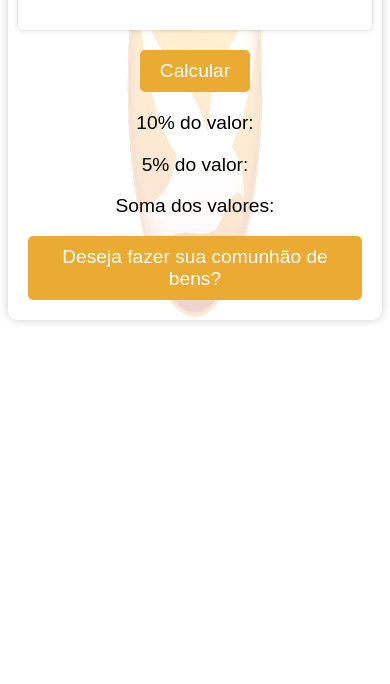
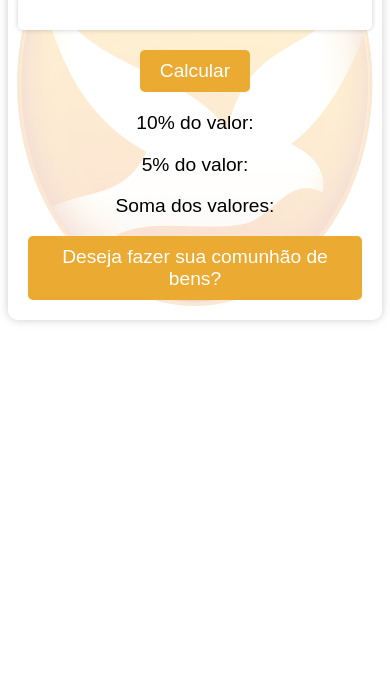
Before and after one commit to matheusmoreira1994/calculadorashalom15, a plain HTML site: page index.html in a window 390 px wide. Shown: the part 160-844 px from the top of the page. Drawn offline with Linux system fonts and the light colour scheme.

Commit message:
Update style.css

```diff
--- a/style.css
+++ b/style.css
@@ -6,6 +6,20 @@ body {
     background-size: 38% 105%; /* Tamanho da imagem ajustado */
     background-repeat: no-repeat;
     background-position: center center;
+}
+@media screen and (max-width: 600px) {
+    body {
+        background-image: url('shalom.png');
+        background-size: 100% 100%;
+    }
+}
+
+@media screen and (max-width: 400px) {
+    body {
+        background-image: url('shalom.png');
+        background-size: 100% 100%;
+    }
+
 }
 
 .container {
```
